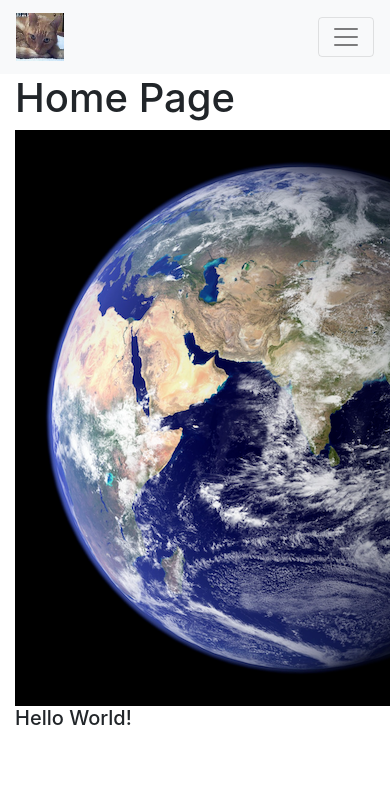
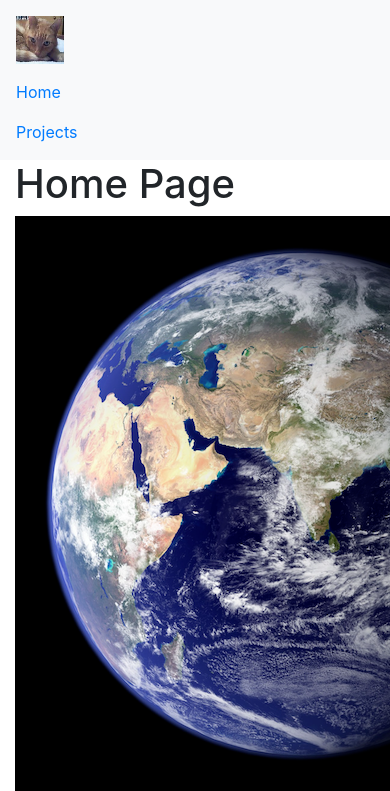
Before and after one commit to lizschley/number_six, a Django app: page / in a window 390 px wide; the page is wider, and only the part inside the window is pictured. Shown: the top 791 px of that part. Run offline with Django 3.2, Linux system fonts and the light colour scheme; parts of the project's set-up code (start-up, migrations or seed data) failed here and were passed over; some libraries are stand-ins or nearby versions.

Commit message:
Fix responsiveness

```diff
--- a/templates/base.html
+++ b/templates/base.html
@@ -4,48 +4,24 @@
     <meta charset="UTF-8">
     <title>Portfolio</title>
     <link rel="stylesheet" href="https://stackpath.bootstrapcdn.com/bootstrap/4.3.1/css/bootstrap.min.css" integrity="sha384-ggOyR0iXCbMQv3Xipma34MD+dH/1fQ784/j6cY/iJTQUOhcWr7x9JvoRxT2MZw1T" crossorigin="anonymous">
-    <meta name="viewport" content="width=device-width, initial-scale=1.0">
+    <meta name="viewport" content="width=device-width, initial-scale=1">
 </head>
 <body>
-    <nav class="navbar navbar-expand-lg navbar-light bg-light">
-      <a class="navbar-brand" href="/">
     {% load static %}
-         <img src='{%static "home/img/mac.png" %}' alt='logo' height='48' width='48'>
-      </a>
-      <button class="navbar-toggler" type="button" data-toggle="collapse" data-target="#navbarSupportedContent"
-              aria-controls="navbarSupportedContent" aria-expanded="false" aria-label="Toggle navigation">
-        <span class="navbar-toggler-icon"></span>
-      </button>
-
-      <div class="collapse navbar-collapse" id="navbarSupportedContent">
-        <ul class="navbar-nav mr-auto">
-          <li class="nav-item active">
-            <a class="nav-link" href="/">Home <span class="sr-only">(current)</span></a>
+    <!-- A grey horizontal navbar that becomes vertical on small screens -->
+    <nav class="navbar navbar-expand-sm bg-light">
+      <!-- Links -->
+      <ul class="navbar-nav">
+        <li class="nav-item">
+            <a class="nav-link" href="/"><img src='{%static "home/img/mac.png" %}' alt='logo' height='48' width='48'></a>
+        </li>
+        <li class="nav-item">
+          <a class="nav-link" href="/">Home</a>
         </li>
         <li class="nav-item">
           <a class="nav-link" href="{% url 'projects:all_projects' %}">Projects</a>
         </li>
-          <li class="invisible nav-item dropdown">
-            <a class="nav-link dropdown-toggle" href="#" id="navbarDropdown"
-               role="button" data-toggle="dropdown" aria-haspopup="true" aria-expanded="false">
-              Dropdown
-            </a>
-            <div class="dropdown-menu" aria-labelledby="navbarDropdown">
-              <a class="dropdown-item" href="#">Action</a>
-              <a class="dropdown-item" href="#">Another action</a>
-              <div class="dropdown-divider"></div>
-              <a class="dropdown-item" href="#">Something else here</a>
-            </div>
-          </li>
-          <li class="invisible nav-item">
-            <a class="nav-link disabled" href="#" tabindex="-1" aria-disabled="true">Disabled</a>
-          </li>
       </ul>
-        <form class="invisible form-inline my-2 my-lg-0">
-          <input class="form-control mr-sm-2" type="search" placeholder="Search" aria-label="Search">
-          <button class="btn btn-outline-success my-2 my-sm-0" type="submit">Search</button>
-        </form>
-      </div>
     </nav>
 
     <div class="container">
```
Lines whose indentation alone changed are shown as unchanged.
